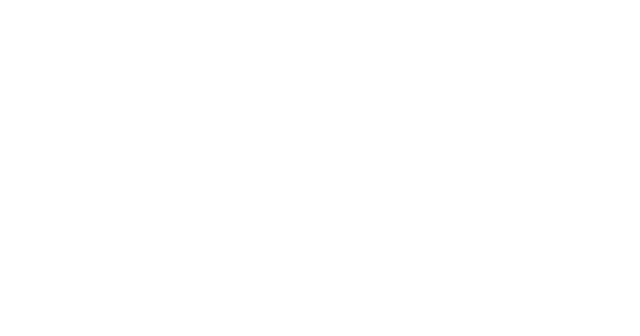
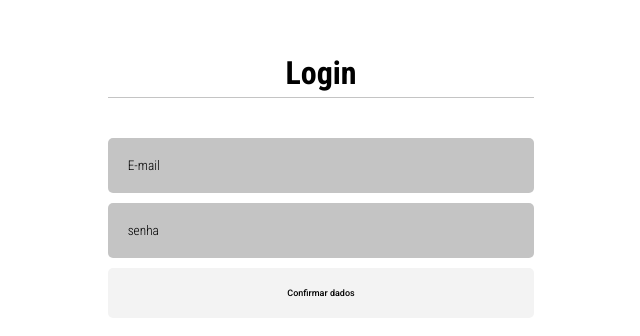
Before and after one commit to Dorishow/gestao-de-eventos, a React (Create React App) app: page /login in a window 1280 px wide. Before the commit this address had no page. Shown: the part 214-550 px from the top of the page, without its empty margins (319-959 px from the left). Built offline with nearby package versions, Linux system fonts and the light colour scheme.

Commit message:
feat: sign in and sign up

```diff
--- a/src/components/UserBanner/Banner.tsx
+++ b/src/components/UserBanner/Banner.tsx
@@ -1,6 +1,6 @@
 import React from "react";
 import RedirectButton from "../Login/RedirectButton";
-import { redirectContainer, redirectStyle } from "../Login/RedirectStyle";
+import { redirectContainer } from "../Login/RedirectStyle";
 import { BannerStyle, BannerTitle } from "./BannerStyle";
 
 export default class Banner extends React.Component<any, any>{
--- a/src/index.tsx
+++ b/src/index.tsx
@@ -3,11 +3,15 @@ import './index.css'
 import { BrowserRouter, Routes, Route } from "react-router-dom";
 
 import Home from "./pages/user/Home/Home";
+import Login from "./pages/user/Profile/Login"
+import SignUp from "./pages/user/Profile/SignUp"
 
 render(
   <BrowserRouter>
     <Routes>
       <Route path="/" element={<Home/>}> </Route>
+      <Route path="criar-conta" element={<SignUp/>}> </Route>
+      <Route path="login" element={<Login/>}> </Route>
     </Routes>
   </BrowserRouter>,
   document.getElementById("root")
--- /dev/null
+++ b/src/pages/user/Profile/Login.tsx
@@ -0,0 +1,17 @@
+import React from "react";
+import { formContainer, form, submit } from "./formStyle";
+
+export default class Login extends React.Component<any, any>{
+    render(): React.ReactNode {
+        return(
+            <form className={form()}>
+                <div className={formContainer()}>
+                    <h1>Login</h1>
+                    <input required type="email" placeholder="E-mail" />
+                    <input required type="password" placeholder="senha" />
+                    <button className={submit()}>Confirmar dados</button>
+                </div>
+            </form>
+        )
+    }
+}
--- /dev/null
+++ b/src/pages/user/Profile/SignUp.tsx
@@ -0,0 +1,20 @@
+import React from "react";
+import { formContainer, form, submit } from "./formStyle";
+
+export default class SignUp extends React.Component<any, any>{
+    render(): React.ReactNode {
+        return(
+            <form className={form()}>
+            <div className={formContainer()}>
+                <h1>Criar conta</h1>
+                <input required type="text" placeholder="Nome" />
+                <input required type="email" placeholder="E-mail" />
+                <input required type="text" placeholder="CPF" />
+                <input required type="password" placeholder="senha" />
+                <input required type="password" placeholder="confirmar senha" />
+                <button className={submit()}>Confirmar dados</button>
+            </div>
+        </form>
+        )
+    }
+}
--- /dev/null
+++ b/src/pages/user/Profile/formStyle.tsx
@@ -0,0 +1,66 @@
+import { css } from "@stitches/react"
+
+export const form = css('form', {
+    width: '100vw',
+    height: '100vh',
+    display: 'grid',
+    gridTemplateColumns: 'repeat(12, 1fr)',
+    placeContent: 'center',
+})
+
+export const formContainer = css('form', {
+    display: 'grid',
+    gap: '10px',
+    gridColumn: '5 / 9',
+
+    'h1':{
+        marginBottom: '30px',
+        textAlign: 'center',
+        fontWeight: 'bold',
+        fontSize: 'xx-large',
+        fontFamily: 'roboto condensed',
+        borderBottom: '1px solid #c4c4c4',
+        paddingBottom: '5px'
+    },
+
+    '@media (max-width: 1023px)':{
+        gridColumn: '2 / 12'
+    },
+
+    'input': {
+        backgroundColor: '#c4c4c4',
+        color: 'black',
+        padding: '20px',
+        border: 'none',
+        borderRadius: '5px',
+        fontFamily: 'roboto condensed',
+        outline: 'none',
+    },
+
+   '::placeholder': {
+       /* Chrome, Firefox, Opera, Safari 10.1+ */
+        color: 'black',
+        opacity: 1,
+      },
+
+      ':-ms-input-placeholder': {
+          /* Internet Explorer 10-11 */
+        color: 'black',
+      },
+
+      '::-ms-input-placeholder': {
+          /* Microsoft Edge */
+        color: 'black',
+      }
+
+})
+
+export const submit = css('button', {
+    border: 'none',
+    backgroundColor: '#f3f3f3',
+    fontSize: 'xx-small',
+    fontWeight: 'normal',
+    padding: '20px',
+    borderRadius: '5px',
+    cursor: 'pointer',
+})
```
